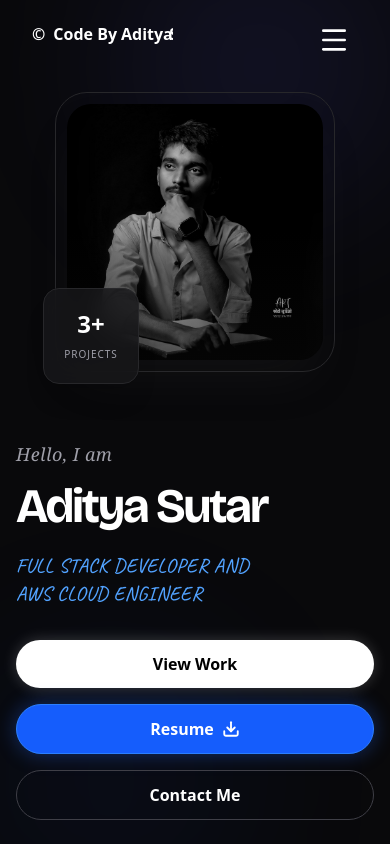
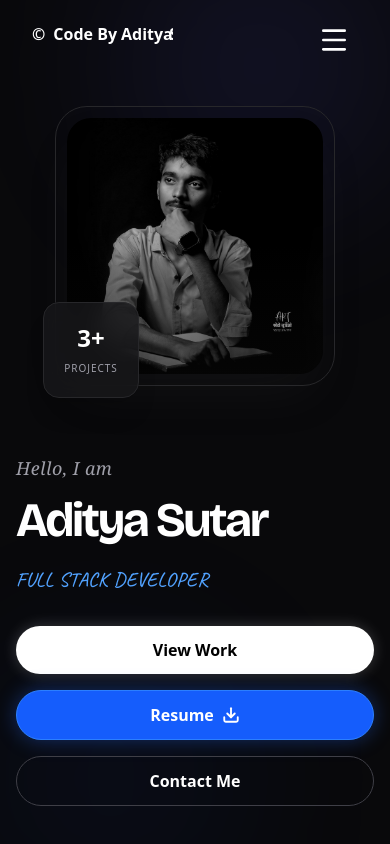
Before and after one commit to Editorhacker/Portfolio, a React (Vite) app: page / in a window 390 px wide. Shown: the top 844 px of the page. Built offline with nearby package versions, Linux system fonts and the light colour scheme.

Commit message:
mobile nav fix

```diff
--- a/src/components/Navbar/Navbar.jsx
+++ b/src/components/Navbar/Navbar.jsx
@@ -14,7 +14,9 @@ const Navbar = () => {
   }, [])
 
   return (
-    <nav className={`fixed p-4 top-0 inset-x-0 z-50 transition-all duration-700 ${scrolled ? 'bg-zinc-950/50 backdrop-blur-md   py-4 shadow-lg' : 'bg-transparent py-4'}`}>
+    <nav className={`fixed p-4 top-0 inset-x-0 z-50 transition-all duration-700 ${scrolled ? 'shadow-lg' : ''}`}>
+      {/* Background layer with backdrop filter to prevent the nav from creating a containing block */}
+      <div className={`absolute inset-0 -z-10 transition-all duration-700 ${scrolled ? 'bg-zinc-950/50 backdrop-blur-md' : 'bg-transparent'}`}></div>
       <div className='flex justify-between items-center px-4 md:px-8 text-background'>
         <NavPart1 />
         <Navbarpart2 />
--- a/src/components/Navbar/Navbarpart2.jsx
+++ b/src/components/Navbar/Navbarpart2.jsx
@@ -45,7 +45,7 @@ const Navbarpart2 = () => {
 
       {/* Mobile Menu Toggle */}
       <div className="md:hidden pb-2">
-        <button onClick={() => setIsOpen(true)} className="text-white p-2">
+        <button onClick={() => setIsOpen(true)} className="text-white p-2 relative z-50">
           <Menu className="w-8 h-8" />
         </button>
       </div>
--- a/src/pages/Home.jsx
+++ b/src/pages/Home.jsx
@@ -51,8 +51,7 @@ const Home = () => {
             transition={{ duration: 0.8, delay: 1.8 }}
             className="text-xl md:text-3xl font-caveat text-blue-400 font-medium tracking-wide mb-8 md:mb-10"
           >
-            FULL STACK DEVELOPER AND <br/>
-            AWS CLOUD ENGINEER
+            FULL STACK DEVELOPER
           </motion.h5>
 
           <motion.div
```
